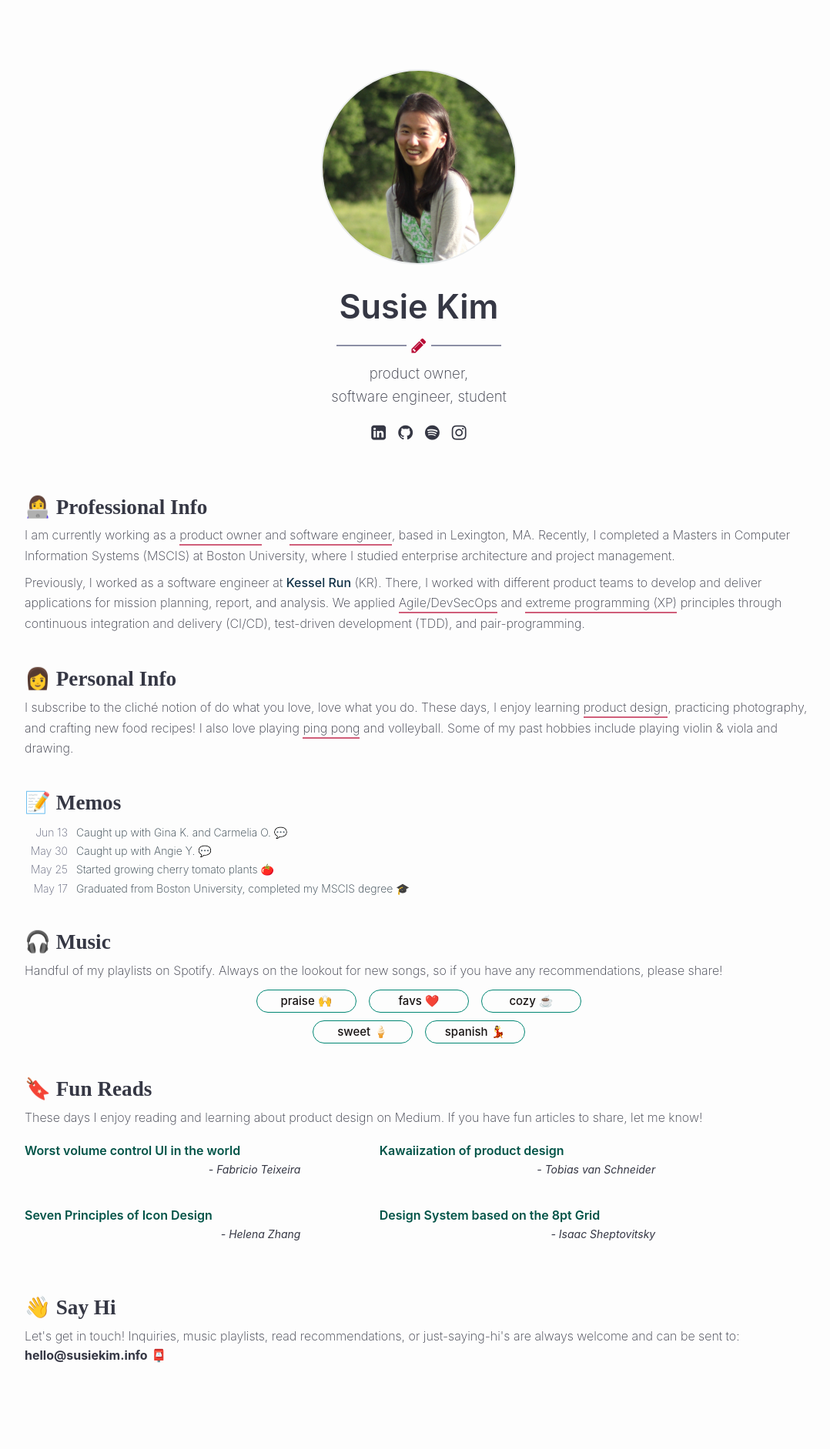
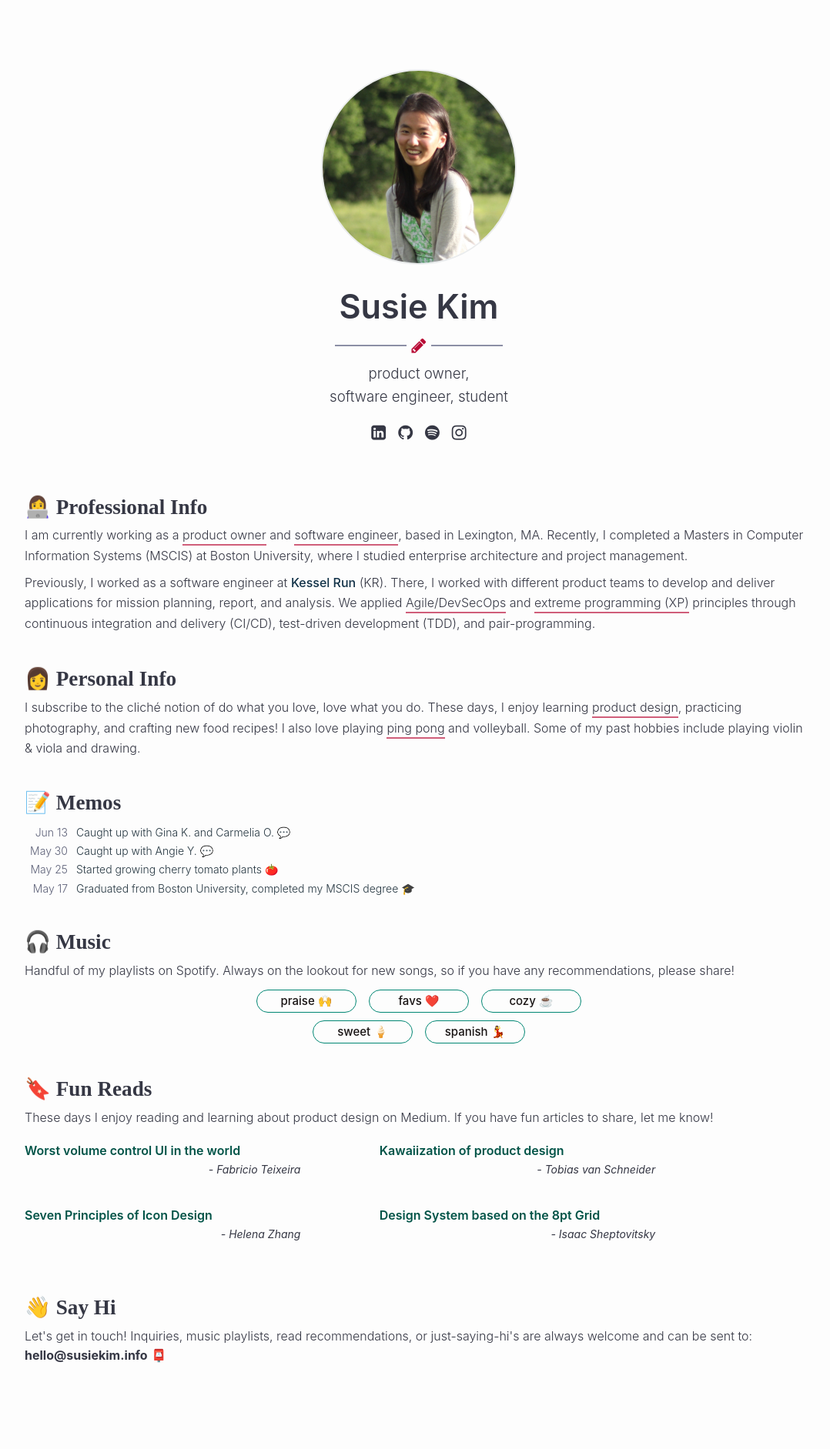
Before and after one commit to suzekim/suzekim.github.io, a Jekyll site: the page built from index.html, in a window 1280 px wide. Shown: the whole page at 77% size, without its empty margins (96-1174 px from the left). Built offline with Jekyll 4.4.1, drawn with Linux system fonts in a browser that asks for light colours; nearby versions of some CDN libraries.

Commit message:
increasing font weight for better readability

```diff
--- a/_sass/minima/initialize.scss
+++ b/_sass/minima/initialize.scss
@@ -5,7 +5,7 @@
 $base-font-family: "Avenir Next", -apple-system, BlinkMacSystemFont, "Segoe UI", "Segoe UI Symbol", "Segoe UI Emoji", "Apple Color Emoji", Roboto, Helvetica, Arial, sans-serif !default;
 $code-font-family: "Menlo", "Inconsolata", "Consolas", "Roboto Mono", "Ubuntu Mono", "Liberation Mono", "Courier New", monospace;
 $base-font-size:   16px !default;
-$base-font-weight: 250 !default;
+$base-font-weight: 320 !default;
 $small-font-size:  $base-font-size * 0.875 !default;
 $base-line-height: 1.6 !default;
 
```
